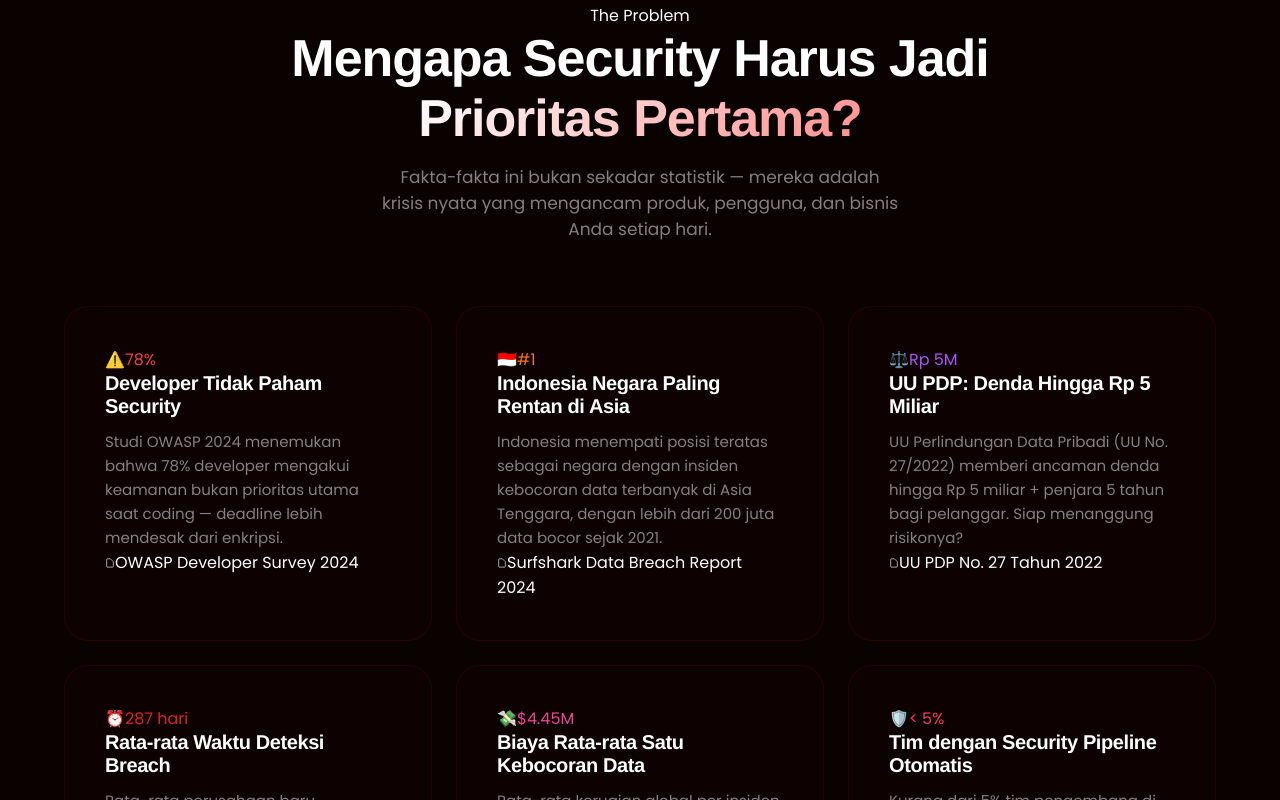
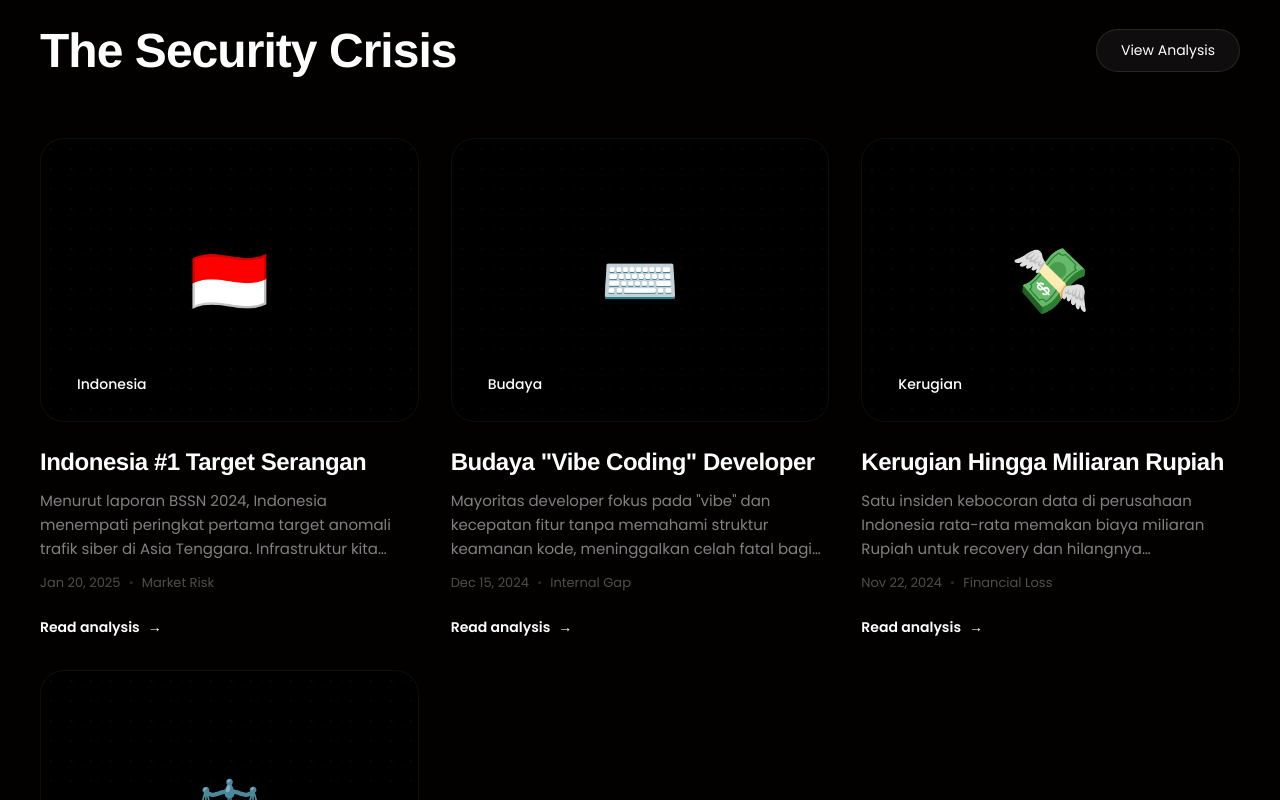
Before and after one commit to langss1/Aegisv2, a Next.js app in the folder aegis-teaser/: page / in a window 1280 px wide. Shown: the part 2340-3140 px from the top of the page. Built offline with nearby package versions, Linux system fonts and the light colour scheme.

Commit message:
fix: resolve CSS syntax error in globals.css and update WhyAegisSection with Indonesian context

```diff
--- a/aegis-teaser/src/app/globals.css
+++ b/aegis-teaser/src/app/globals.css
@@ -44,11 +44,11 @@ html {
   overflow-x: hidden;
 }
 
-body* {
+* {
   box-sizing: border-box;
   padding: 0;
   margin: 0;
-  cursor: none !important; /* Global custom cursor */
+  cursor: none !important;
 }
 
 body {
--- a/aegis-teaser/src/components/WhyAegisSection.module.css
+++ b/aegis-teaser/src/components/WhyAegisSection.module.css
@@ -1,57 +1,117 @@
 .section {
   position: relative;
+  padding: 120px 0;
+  background: #030000;
   z-index: 2;
-  padding: 100px 0;
-  background: #0a0101;
+}
+
+.container {
+  max-width: 1400px;
+  margin: 0 auto;
+  padding: 0 40px;
 }
 
 .header {
-  text-align: center;
-  margin-bottom: 64px;
+  display: flex;
+  justify-content: space-between;
+  align-items: center;
+  margin-bottom: 60px;
 }
 
 .title {
   font-family: var(--font-heading);
-  font-size: clamp(32px, 4.5vw, 52px);
-  font-weight: 800;
+  font-size: clamp(32px, 5vw, 48px);
+  font-weight: 700;
   color: #ffffff;
-  margin-bottom: 16px;
 }
 
-.subtitle {
+.viewBlog {
+  padding: 10px 24px;
+  background: rgba(255, 255, 255, 0.05);
+  border: 1px solid rgba(255, 255, 255, 0.1);
+  color: #ffffff;
+  border-radius: 999px;
   font-family: var(--font-poppins);
-  font-size: 17px;
-  color: rgba(255, 255, 255, 0.5);
-  max-width: 520px;
-  margin: 0 auto;
+  font-size: 14px;
+  cursor: pointer;
+  transition: all 0.3s ease;
+}
+
+.viewBlog:hover {
+  background: rgba(255, 255, 255, 0.1);
+  border-color: rgba(255, 255, 255, 0.3);
 }
 
 .grid {
   display: grid;
   grid-template-columns: repeat(auto-fit, minmax(320px, 1fr));
-  gap: 24px;
+  gap: 32px;
 }
 
 .card {
-  padding: 40px;
-  background: #0d0101;
-  border: 1px solid rgba(255, 0, 0, 0.1);
-  border-radius: 24px;
-  transition: all 0.3s ease;
+  display: flex;
+  flex-direction: column;
+  background: transparent;
+  cursor: pointer;
 }
 
-.card:hover {
-  transform: translateY(-4px);
-  box-shadow: 0 20px 40px rgba(255, 0, 0, 0.05);
-  border-color: rgba(255, 0, 0, 0.3);
+.cardVisual {
+  position: relative;
+  width: 100%;
+  aspect-ratio: 4/3;
+  background: #000000;
+  border-radius: 24px;
+  margin-bottom: 24px;
+  overflow: hidden;
+  display: flex;
+  align-items: center;
+  justify-content: center;
+  border: 1px solid rgba(255, 255, 255, 0.05);
+  transition: border-color 0.3s ease;
+}
+
+.card:hover .cardVisual {
+  border-color: rgba(255, 0, 0, 0.2);
+}
+
+.dotsOverlay {
+  position: absolute;
+  inset: 0;
+  background-image: radial-gradient(rgba(255, 0, 0, 0.1) 1px, transparent 1px);
+  background-size: 20px 20px;
+}
+
+.visualIcon {
+  font-size: 64px;
+  z-index: 2;
+}
+
+.cardTag {
+  position: absolute;
+  bottom: 20px;
+  left: 20px;
+  padding: 6px 16px;
+  background: rgba(0, 0, 0, 0.6);
+  backdrop-filter: blur(10px);
+  border-radius: 12px;
+  color: #ffffff;
+  font-size: 14px;
+  font-weight: 500;
+  font-family: var(--font-poppins);
+}
+
+.cardContent {
+  display: flex;
+  flex-direction: column;
+  gap: 12px;
 }
 
 .cardTitle {
   font-family: var(--font-heading);
-  font-size: 20px;
+  font-size: 24px;
   font-weight: 700;
   color: #ffffff;
-  margin-bottom: 12px;
+  line-height: 1.3;
 }
 
 .cardDesc {
@@ -59,4 +119,45 @@
   font-size: 15px;
   color: rgba(255, 255, 255, 0.5);
   line-height: 1.6;
+  display: -webkit-box;
+  -webkit-line-clamp: 3;
+  -webkit-box-orient: vertical;
+  overflow: hidden;
 }
+
+.cardMeta {
+  display: flex;
+  align-items: center;
+  gap: 8px;
+  font-family: var(--font-poppins);
+  font-size: 13px;
+  color: rgba(255, 255, 255, 0.3);
+}
+
+.separator {
+  opacity: 0.5;
+}
+
+.readMore {
+  background: none;
+  border: none;
+  color: #ffffff;
+  font-family: var(--font-poppins);
+  font-size: 14px;
+  font-weight: 600;
+  cursor: pointer;
+  display: flex;
+  align-items: center;
+  gap: 8px;
+  margin-top: 12px;
+  width: fit-content;
+  padding: 0;
+}
+
+.readMore span {
+  transition: transform 0.3s ease;
+}
+
+.readMore:hover span {
+  transform: translateX(4px);
+}
--- a/aegis-teaser/src/components/WhyAegisSection.tsx
+++ b/aegis-teaser/src/components/WhyAegisSection.tsx
@@ -1,139 +1,76 @@
 'use client'
-import { useEffect, useRef } from 'react'
 import styles from './WhyAegisSection.module.css'
+import { motion } from 'framer-motion'
 
-const PROBLEMS = [
+const CARDS = [
   {
-    icon: '⚠️',
-    stat: '78%',
-    title: 'Developer Tidak Paham Security',
-    desc: 'Studi OWASP 2024 menemukan bahwa 78% developer mengakui keamanan bukan prioritas utama saat coding — deadline lebih mendesak dari enkripsi.',
-    source: 'OWASP Developer Survey 2024',
-    color: '#ef4444',
+    title: 'Indonesia #1 Target Serangan',
+    desc: 'Menurut laporan BSSN 2024, Indonesia menempati peringkat pertama target anomali trafik siber di Asia Tenggara. Infrastruktur kita sangat rentan.',
+    date: 'Jan 20, 2025',
+    category: 'Market Risk',
+    visual: '🇮🇩'
   },
   {
-    icon: '🇮🇩',
-    stat: '#1',
-    title: 'Indonesia Negara Paling Rentan di Asia',
-    desc: 'Indonesia menempati posisi teratas sebagai negara dengan insiden kebocoran data terbanyak di Asia Tenggara, dengan lebih dari 200 juta data bocor sejak 2021.',
-    source: 'Surfshark Data Breach Report 2024',
-    color: '#f97316',
+    title: 'Budaya "Vibe Coding" Developer',
+    desc: 'Mayoritas developer fokus pada "vibe" dan kecepatan fitur tanpa memahami struktur keamanan kode, meninggalkan celah fatal bagi hacker.',
+    date: 'Dec 15, 2024',
+    category: 'Internal Gap',
+    visual: '⌨️'
   },
   {
-    icon: '⚖️',
-    stat: 'Rp 5M',
-    title: 'UU PDP: Denda Hingga Rp 5 Miliar',
-    desc: 'UU Perlindungan Data Pribadi (UU No. 27/2022) memberi ancaman denda hingga Rp 5 miliar + penjara 5 tahun bagi pelanggar. Siap menanggung risikonya?',
-    source: 'UU PDP No. 27 Tahun 2022',
-    color: '#a855f7',
+    title: 'Kerugian Hingga Miliaran Rupiah',
+    desc: 'Satu insiden kebocoran data di perusahaan Indonesia rata-rata memakan biaya miliaran Rupiah untuk recovery dan hilangnya kepercayaan publik.',
+    date: 'Nov 22, 2024',
+    category: 'Financial Loss',
+    visual: '💸'
   },
   {
-    icon: '⏰',
-    stat: '287 hari',
-    title: 'Rata-rata Waktu Deteksi Breach',
-    desc: 'Rata-rata perusahaan baru menyadari kebocoran data setelah 287 hari. Dalam kurun itu, data sudah tersebar luas di dark web.',
-    source: 'IBM Cost of a Data Breach 2024',
-    color: '#dc2626',
-  },
-  {
-    icon: '💸',
-    stat: '$4.45M',
-    title: 'Biaya Rata-rata Satu Kebocoran Data',
-    desc: 'Rata-rata kerugian global per insiden kebocoran data mencapai $4.45 juta USD — setara dengan membuang ribuan jam produktivitas tim.',
-    source: 'IBM Security Report 2024',
-    color: '#ec4899',
-  },
-  {
-    icon: '🛡️',
-    stat: '< 5%',
-    title: 'Tim dengan Security Pipeline Otomatis',
-    desc: 'Kurang dari 5% tim pengembang di Indonesia memiliki automated security pipeline yang terintegrasi dalam CI/CD mereka.',
-    source: 'BSSN Laporan Keamanan Siber 2023',
-    color: '#f43f5e',
-  },
+    title: 'Full Enforcement UU PDP 2024',
+    desc: 'Masa tenggang UU No. 27/2022 berakhir. Sekarang, kebocoran data adalah tindak pidana dengan denda administrasi hingga 2% pendapatan global.',
+    date: 'Oct 17, 2024',
+    category: 'Legal / Compliance',
+    visual: '⚖️'
+  }
 ]
 
 export default function WhyAegisSection() {
-  const cardsRef = useRef<HTMLDivElement>(null)
-
-  useEffect(() => {
-    const observer = new IntersectionObserver(
-      (entries) => {
-        entries.forEach((entry) => {
-          if (entry.isIntersecting) {
-            entry.target.classList.add(styles.visible)
-          }
-        })
-      },
-      { threshold: 0.1, rootMargin: '0px 0px -50px 0px' }
-    )
-
-    const cards = cardsRef.current?.querySelectorAll(`.${styles.card}`)
-    cards?.forEach((card) => observer.observe(card))
-
-    return () => observer.disconnect()
-  }, [])
-
   return (
     <section id="why" className={styles.section}>
-      {/* Top divider */}
-      <div className={styles.dividerTop} />
-
-      <div className="container">
+      <div className={styles.container}>
         <div className={styles.header}>
-          <div className={styles.label}>
-            <span className={styles.labelDot} />
-            The Problem
-          </div>
-          <h2 className={styles.title}>
-            Mengapa Security Harus Jadi <br />
-            <span className="gradient-text">Prioritas Pertama?</span>
-          </h2>
-          <p className={styles.subtitle}>
-            Fakta-fakta ini bukan sekadar statistik — mereka adalah krisis nyata yang mengancam produk, pengguna, dan bisnis Anda setiap hari.
-          </p>
+          <h2 className={styles.title}>The Security Crisis</h2>
+          <button className={styles.viewBlog}>View Analysis</button>
         </div>
 
-        <div className={styles.grid} ref={cardsRef}>
-          {PROBLEMS.map((p, i) => (
-            <div
-              key={p.title}
+        <div className={styles.grid}>
+          {CARDS.map((card, i) => (
+            <motion.div
+              key={i}
               className={styles.card}
-              style={{ animationDelay: `${i * 0.1}s` }}
+              initial={{ opacity: 0, y: 20 }}
+              whileInView={{ opacity: 1, y: 0 }}
+              transition={{ delay: i * 0.1 }}
+              viewport={{ once: true }}
             >
-              <div className={styles.cardTop}>
-                <span className={styles.icon}>{p.icon}</span>
-                <span className={styles.stat} style={{ color: p.color }}>{p.stat}</span>
+              <div className={styles.cardVisual}>
+                 <div className={styles.dotsOverlay} />
+                 <span className={styles.visualIcon}>{card.visual}</span>
+                 <div className={styles.cardTag}>{card.title.split(' ')[0]}</div>
               </div>
-              <div className={styles.cardGlow} style={{ background: `radial-gradient(ellipse at top left, ${p.color}20, transparent 60%)` }} />
-              <h3 className={styles.cardTitle}>{p.title}</h3>
-              <p className={styles.cardDesc}>{p.desc}</p>
-              <div className={styles.cardSource}>
-                <svg width="10" height="10" viewBox="0 0 24 24" fill="none">
-                  <path d="M13 2H6a2 2 0 00-2 2v16a2 2 0 002 2h12a2 2 0 002-2V9l-7-7z" stroke="currentColor" strokeWidth="1.5"/>
-                </svg>
-                {p.source}
+              <div className={styles.cardContent}>
+                 <h3 className={styles.cardTitle}>{card.title}</h3>
+                 <p className={styles.cardDesc}>{card.desc}</p>
+                 <div className={styles.cardMeta}>
+                    <span>{card.date}</span>
+                    <span className={styles.separator}>•</span>
+                    <span>{card.category}</span>
+                 </div>
+                 <button className={styles.readMore}>Read analysis <span>→</span></button>
               </div>
-            </div>
+            </motion.div>
           ))}
         </div>
-
-        {/* AEGIS solution callout */}
-        <div className={styles.solution}>
-          <div className={styles.solutionInner}>
-            <div className={styles.solutionIcon}>🛡️</div>
-            <div>
-              <h3 className={styles.solutionTitle}>AEGIS hadir sebagai solusi</h3>
-              <p className={styles.solutionText}>
-                Dengan tiga fase otomatis — SAST, DAST, dan Monitor — AEGIS memastikan developer bisa fokus pada produktivitas
-                sementara AI bekerja di balik layar menjaga keamanan kode Anda 24/7.
-              </p>
-            </div>
-          </div>
-        </div>
       </div>
-
-      <div className={styles.dividerBottom} />
     </section>
   )
 }
```
